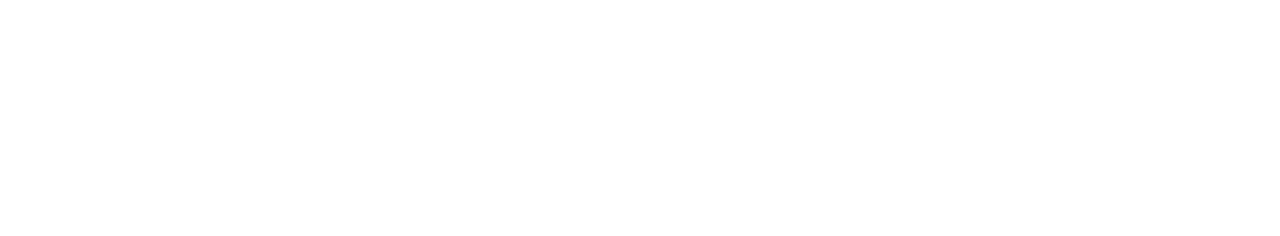
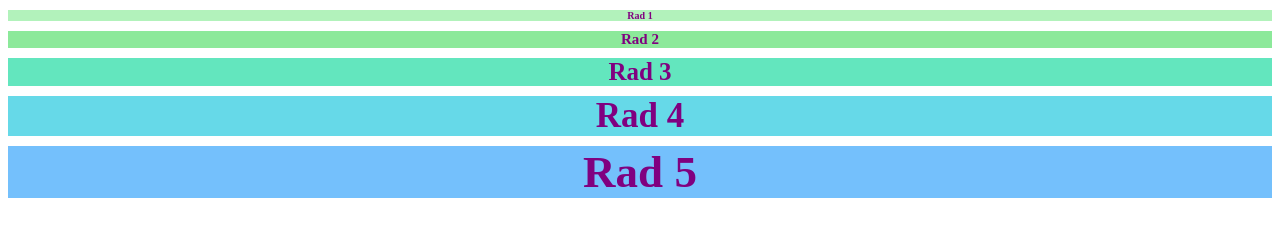
Before and after one commit to Marvelmta/fe24-js1-mp1-marcel-cios, a plain HTML site: page index.html in a window 1280 px wide. Drawn offline with Linux system fonts and the light colour scheme.

Commit message:
Added 5 columns with colors

```diff
--- a/External/script.js
+++ b/External/script.js
@@ -0,0 +1,18 @@
+const rowProperties = [
+    { text: "Rad 1", fontSize: "10px", backgroundColor: "#b2f2bb" },
+    { text: "Rad 2", fontSize: "15px", backgroundColor: "#8ce99a" },
+    { text: "Rad 3", fontSize: "25px", backgroundColor: "#63e6be" },
+    { text: "Rad 4", fontSize: "35px", backgroundColor: "#66d9e8" },
+    { text: "Rad 5", fontSize: "45px", backgroundColor: "#74c0fc" }
+];
+
+
+rowProperties.forEach(row => {
+    const div = document.createElement("div");
+    div.classList.add("row");
+    div.innerText = row.text;
+    div.style.width = row.width;
+    div.style.fontSize = row.fontSize;
+    div.style.backgroundColor = row.backgroundColor;
+    container.appendChild(div);
+});
--- a/External/style.css
+++ b/External/style.css
@@ -1,9 +1,6 @@
-@font-face {
-    font-family: comic;
-    src: url(ComicNeue-Regular.ttf);
-    font-weight: 400;
+.row {
+    color: purple;
+    text-align: center;
+    font-weight: bold;
+    margin: 10px auto;
 }
-
-.comic {
-    font-family: comic;
-}
--- a/index.html
+++ b/index.html
@@ -9,5 +9,7 @@
 </head>
 <body>
 
+    <div id="container"></div>
+
 </body>
 </html>
```
Also changed, not shown: External/ComicNeue-Regular.ttf (deleted).
